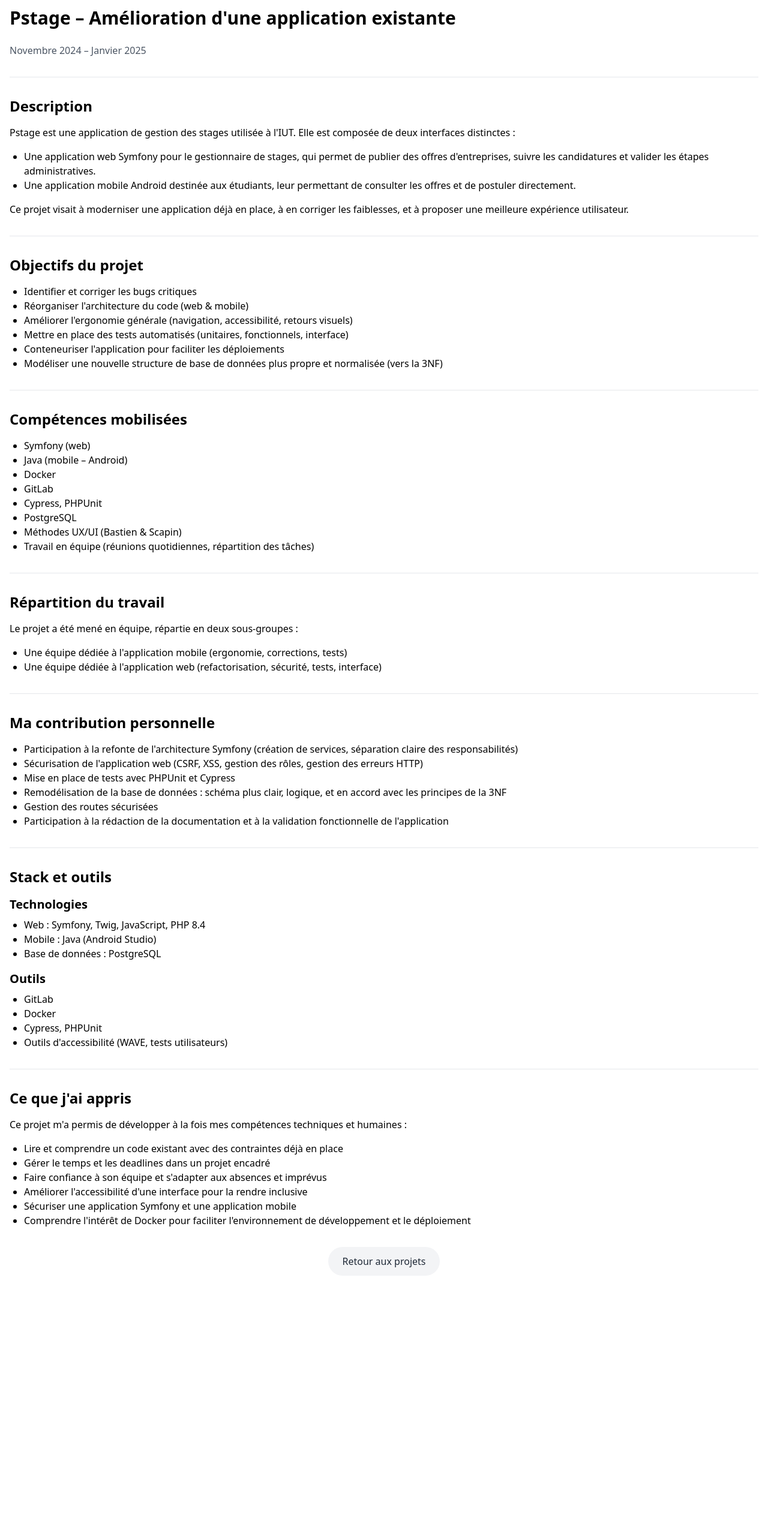
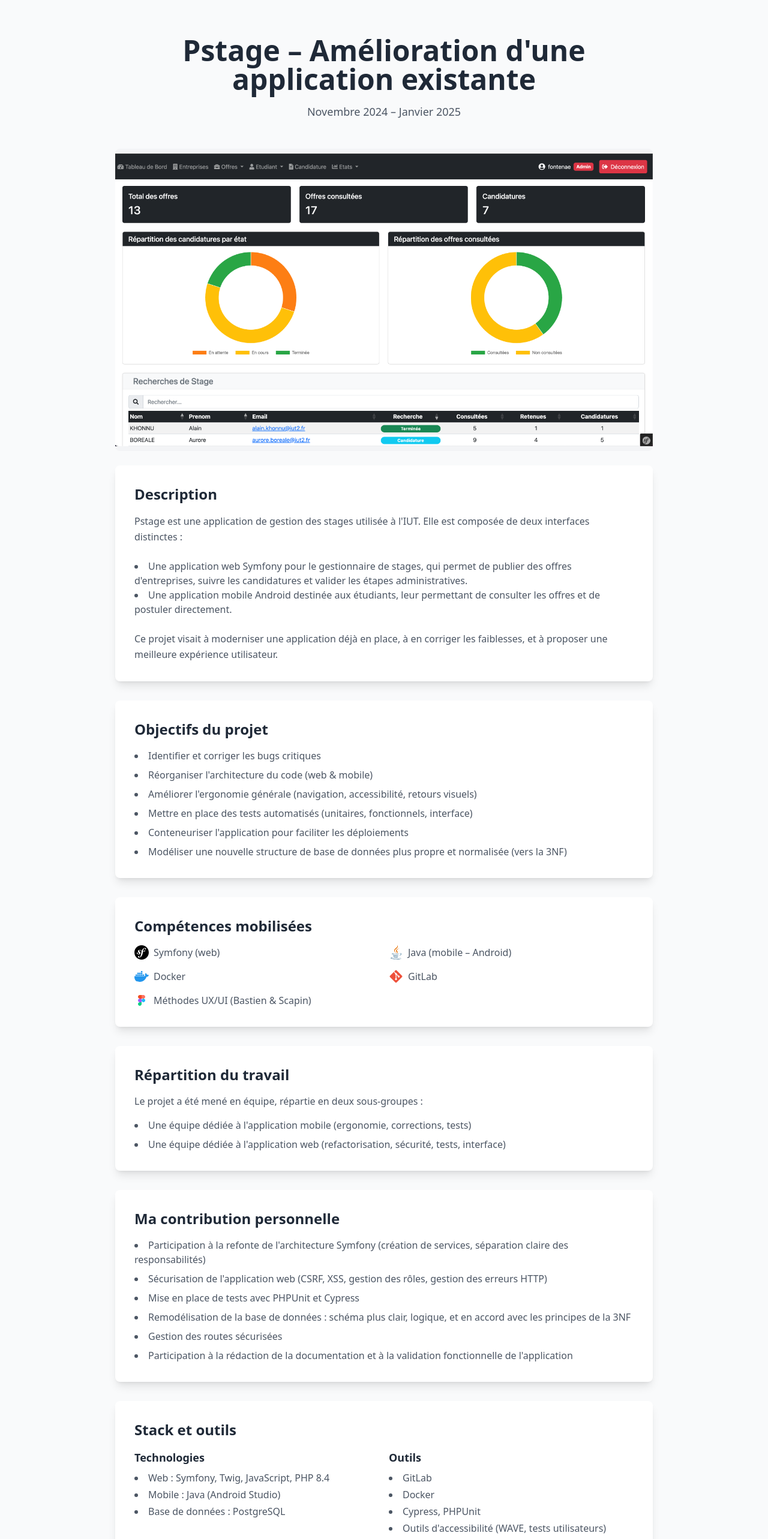
Before and after one commit to rahim2024/portfolio-rahim-boughendjour-2025, a Next.js app: page /projects/pstage in a window 1280 px wide. Shown: the part 20-2586 px from the top of the page at 60% size. Before the commit the page ends 2179 px from the top, so only its background shows below. Built offline with nearby package versions, Linux system fonts and the light colour scheme.

Commit message:
Mise à jour du contenu de la page PStage

```diff
--- a/app/projects/pstage/layout.tsx
+++ /dev/null
@@ -1,14 +0,0 @@
-import { Metadata } from 'next';
-
-export const metadata: Metadata = {
-  title: 'Pstage - Amélioration d\'une application existante',
-  description: 'Projet de modernisation d\'une application de gestion des stages à l\'IUT',
-};
-
-export default function PstageLayout({
-  children,
-}: {
-  children: React.ReactNode;
-}) {
-  return children;
-}
--- a/app/projects/pstage/page.tsx
+++ b/app/projects/pstage/page.tsx
@@ -1,36 +1,58 @@
 'use client';
 
-import React from 'react';
+import { motion } from 'framer-motion';
+import Image from 'next/image';
 import Link from 'next/link';
 
-export default function PstagePage() {
+export default function PstageProject() {
 	return (
-		<div className="container mx-auto px-4 py-8">
-			<h1 className="text-3xl font-bold mb-6">Pstage – Amélioration d&apos;une application existante</h1>
+		<div className="min-h-screen bg-gray-50 py-20">
+			<div className="container mx-auto px-4">
+				<motion.div
+					initial={{ opacity: 0, y: 20 }}
+					animate={{ opacity: 1, y: 0 }}
+					transition={{ duration: 0.6 }}
+					className="max-w-4xl mx-auto"
+				>
+					{/* En-tête */}
+					<div className="text-center mb-12">
+						<h1 className="text-4xl md:text-5xl font-bold text-gray-800 mb-4">
+							Pstage – Amélioration d&apos;une application existante
+						</h1>
+						<p className="text-gray-600 text-lg">
+							Novembre 2024 – Janvier 2025
+						</p>
+					</div>
 
-			<p className="text-gray-600 mb-8">Novembre 2024 – Janvier 2025</p>
+					{/* Image principale */}
+					<div className="relative w-full aspect-[16/9] mb-6 rounded-lg overflow-hidden">
+						<Image
+							src="/pstage.png"
+							alt="Pstage"
+							fill
+							className="object-contain bg-gray-100"
+						/>
+					</div>
 
-			<div className="border-t border-gray-200 my-8"></div>
-
-			<section className="mb-8">
-				<h2 className="text-2xl font-semibold mb-4">Description</h2>
-				<p className="mb-4">
+					{/* Description */}
+					<div className="bg-white rounded-lg shadow-lg p-8 mb-8">
+						<h2 className="text-2xl font-bold text-gray-800 mb-4">Description</h2>
+						<p className="text-gray-600 leading-relaxed mb-6">
 							Pstage est une application de gestion des stages utilisée à l&apos;IUT. Elle est composée de deux interfaces distinctes :
 						</p>
-				<ul className="list-disc pl-6 mb-4">
+						<ul className="list-disc list-inside text-gray-600 mb-6">
 							<li>Une application web Symfony pour le gestionnaire de stages, qui permet de publier des offres d&apos;entreprises, suivre les candidatures et valider les étapes administratives.</li>
 							<li>Une application mobile Android destinée aux étudiants, leur permettant de consulter les offres et de postuler directement.</li>
 						</ul>
-				<p>
+						<p className="text-gray-600 leading-relaxed">
 							Ce projet visait à moderniser une application déjà en place, à en corriger les faiblesses, et à proposer une meilleure expérience utilisateur.
 						</p>
-			</section>
+					</div>
 
-			<div className="border-t border-gray-200 my-8"></div>
-
-			<section className="mb-8">
-				<h2 className="text-2xl font-semibold mb-4">Objectifs du projet</h2>
-				<ul className="list-disc pl-6">
+					{/* Objectifs */}
+					<div className="bg-white rounded-lg shadow-lg p-8 mb-8">
+						<h2 className="text-2xl font-bold text-gray-800 mb-4">Objectifs du projet</h2>
+						<ul className="list-disc list-inside text-gray-600 space-y-2">
 							<li>Identifier et corriger les bugs critiques</li>
 							<li>Réorganiser l&apos;architecture du code (web & mobile)</li>
 							<li>Améliorer l&apos;ergonomie générale (navigation, accessibilité, retours visuels)</li>
@@ -38,42 +60,51 @@
 							<li>Conteneuriser l&apos;application pour faciliter les déploiements</li>
 							<li>Modéliser une nouvelle structure de base de données plus propre et normalisée (vers la 3NF)</li>
 						</ul>
-			</section>
+					</div>
 
-			<div className="border-t border-gray-200 my-8"></div>
+					{/* Compétences */}
+					<div className="bg-white rounded-lg shadow-lg p-8 mb-8">
+						<h2 className="text-2xl font-bold text-gray-800 mb-4">Compétences mobilisées</h2>
+						<div className="grid grid-cols-1 md:grid-cols-2 gap-4">
+							<div className="flex items-center gap-2">
+								<Image src="/symfony.svg" alt="Symfony" width={24} height={24} />
+								<span className="text-gray-600">Symfony (web)</span>
+							</div>
+							<div className="flex items-center gap-2">
+								<Image src="/java.svg" alt="Java" width={24} height={24} />
+								<span className="text-gray-600">Java (mobile – Android)</span>
+							</div>
+							<div className="flex items-center gap-2">
+								<Image src="/docker.svg" alt="Docker" width={24} height={24} />
+								<span className="text-gray-600">Docker</span>
+							</div>
+							<div className="flex items-center gap-2">
+								<Image src="/git.svg" alt="Git" width={24} height={24} />
+								<span className="text-gray-600">GitLab</span>
+							</div>
+							<div className="flex items-center gap-2">
+								<Image src="/figma.svg" alt="Figma" width={24} height={24} />
+								<span className="text-gray-600">Méthodes UX/UI (Bastien & Scapin)</span>
+							</div>
+						</div>
+					</div>
 
-			<section className="mb-8">
-				<h2 className="text-2xl font-semibold mb-4">Compétences mobilisées</h2>
-				<ul className="list-disc pl-6">
-					<li>Symfony (web)</li>
-					<li>Java (mobile – Android)</li>
-					<li>Docker</li>
-					<li>GitLab</li>
-					<li>Cypress, PHPUnit</li>
-					<li>PostgreSQL</li>
-					<li>Méthodes UX/UI (Bastien & Scapin)</li>
-					<li>Travail en équipe (réunions quotidiennes, répartition des tâches)</li>
-				</ul>
-			</section>
-
-			<div className="border-t border-gray-200 my-8"></div>
-
-			<section className="mb-8">
-				<h2 className="text-2xl font-semibold mb-4">Répartition du travail</h2>
-				<p className="mb-4">
+					{/* Répartition du travail */}
+					<div className="bg-white rounded-lg shadow-lg p-8 mb-8">
+						<h2 className="text-2xl font-bold text-gray-800 mb-4">Répartition du travail</h2>
+						<p className="text-gray-600 mb-4">
 							Le projet a été mené en équipe, répartie en deux sous-groupes :
 						</p>
-				<ul className="list-disc pl-6">
+						<ul className="list-disc list-inside text-gray-600 space-y-2">
 							<li>Une équipe dédiée à l&apos;application mobile (ergonomie, corrections, tests)</li>
 							<li>Une équipe dédiée à l&apos;application web (refactorisation, sécurité, tests, interface)</li>
 						</ul>
-			</section>
+					</div>
 
-			<div className="border-t border-gray-200 my-8"></div>
-
-			<section className="mb-8">
-				<h2 className="text-2xl font-semibold mb-4">Ma contribution personnelle</h2>
-				<ul className="list-disc pl-6">
+					{/* Contribution personnelle */}
+					<div className="bg-white rounded-lg shadow-lg p-8 mb-8">
+						<h2 className="text-2xl font-bold text-gray-800 mb-4">Ma contribution personnelle</h2>
+						<ul className="list-disc list-inside text-gray-600 space-y-2">
 							<li>Participation à la refonte de l&apos;architecture Symfony (création de services, séparation claire des responsabilités)</li>
 							<li>Sécurisation de l&apos;application web (CSRF, XSS, gestion des rôles, gestion des erreurs HTTP)</li>
 							<li>Mise en place de tests avec PHPUnit et Cypress</li>
@@ -81,37 +112,39 @@
 							<li>Gestion des routes sécurisées</li>
 							<li>Participation à la rédaction de la documentation et à la validation fonctionnelle de l&apos;application</li>
 						</ul>
-			</section>
+					</div>
 
-			<div className="border-t border-gray-200 my-8"></div>
-
-			<section className="mb-8">
-				<h2 className="text-2xl font-semibold mb-4">Stack et outils</h2>
-
-				<h3 className="text-xl font-semibold mb-2">Technologies</h3>
-				<ul className="list-disc pl-6 mb-4">
+					{/* Stack et outils */}
+					<div className="bg-white rounded-lg shadow-lg p-8 mb-8">
+						<h2 className="text-2xl font-bold text-gray-800 mb-4">Stack et outils</h2>
+						<div className="grid grid-cols-1 md:grid-cols-2 gap-4">
+							<div>
+								<h3 className="text-lg font-semibold text-gray-800 mb-2">Technologies</h3>
+								<ul className="list-disc list-inside text-gray-600 space-y-1">
 									<li>Web : Symfony, Twig, JavaScript, PHP 8.4</li>
 									<li>Mobile : Java (Android Studio)</li>
 									<li>Base de données : PostgreSQL</li>
 								</ul>
-
-				<h3 className="text-xl font-semibold mb-2">Outils</h3>
-				<ul className="list-disc pl-6">
+							</div>
+							<div>
+								<h3 className="text-lg font-semibold text-gray-800 mb-2">Outils</h3>
+								<ul className="list-disc list-inside text-gray-600 space-y-1">
 									<li>GitLab</li>
 									<li>Docker</li>
 									<li>Cypress, PHPUnit</li>
 									<li>Outils d&apos;accessibilité (WAVE, tests utilisateurs)</li>
 								</ul>
-			</section>
+							</div>
+						</div>
+					</div>
 
-			<div className="border-t border-gray-200 my-8"></div>
-
-			<section className="mb-8">
-				<h2 className="text-2xl font-semibold mb-4">Ce que j&apos;ai appris</h2>
-				<p className="mb-4">
+					{/* Apprentissages */}
+					<div className="bg-white rounded-lg shadow-lg p-8 mb-8">
+						<h2 className="text-2xl font-bold text-gray-800 mb-4">Ce que j&apos;ai appris</h2>
+						<p className="text-gray-600 mb-6">
 							Ce projet m&apos;a permis de développer à la fois mes compétences techniques et humaines :
 						</p>
-				<ul className="list-disc pl-6">
+						<ul className="list-disc list-inside text-gray-600 space-y-2">
 							<li>Lire et comprendre un code existant avec des contraintes déjà en place</li>
 							<li>Gérer le temps et les deadlines dans un projet encadré</li>
 							<li>Faire confiance à son équipe et s&apos;adapter aux absences et imprévus</li>
@@ -119,16 +152,19 @@
 							<li>Sécuriser une application Symfony et une application mobile</li>
 							<li>Comprendre l&apos;intérêt de Docker pour faciliter l&apos;environnement de développement et le déploiement</li>
 						</ul>
-			</section>
+					</div>
 
+					{/* Bouton retour */}
 					<div className="text-center">
 						<Link
-					href="/projects"
-					className="inline-block bg-gray-100 text-gray-800 px-6 py-3 rounded-full hover:bg-gray-200 transition-colors"
+							href="/#projects"
+							className="inline-flex items-center px-6 py-3 border border-transparent text-base font-medium rounded-md text-white bg-blue-600 hover:bg-blue-700 transition-colors duration-200"
 						>
 							Retour aux projets
 						</Link>
 					</div>
+				</motion.div>
+			</div>
 		</div>
 	);
 }
```
Lines whose indentation alone changed are shown as unchanged.
